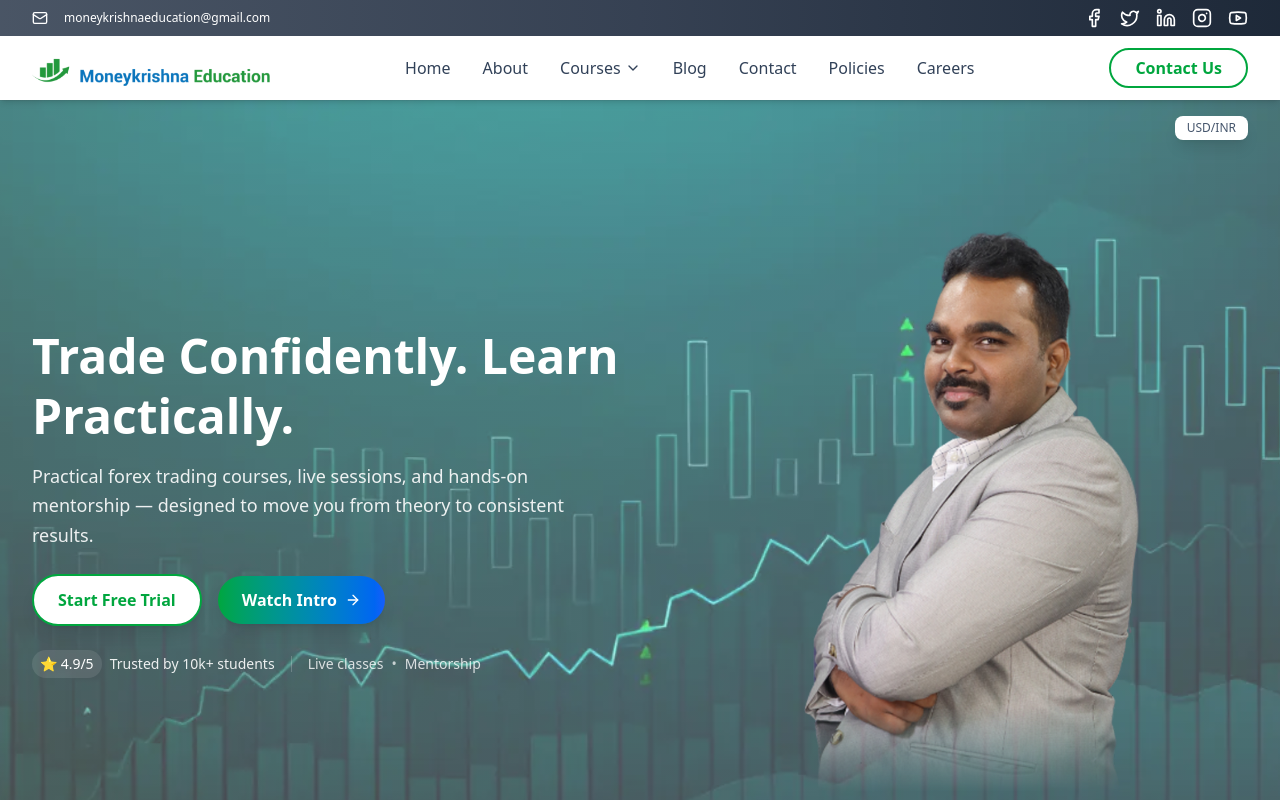
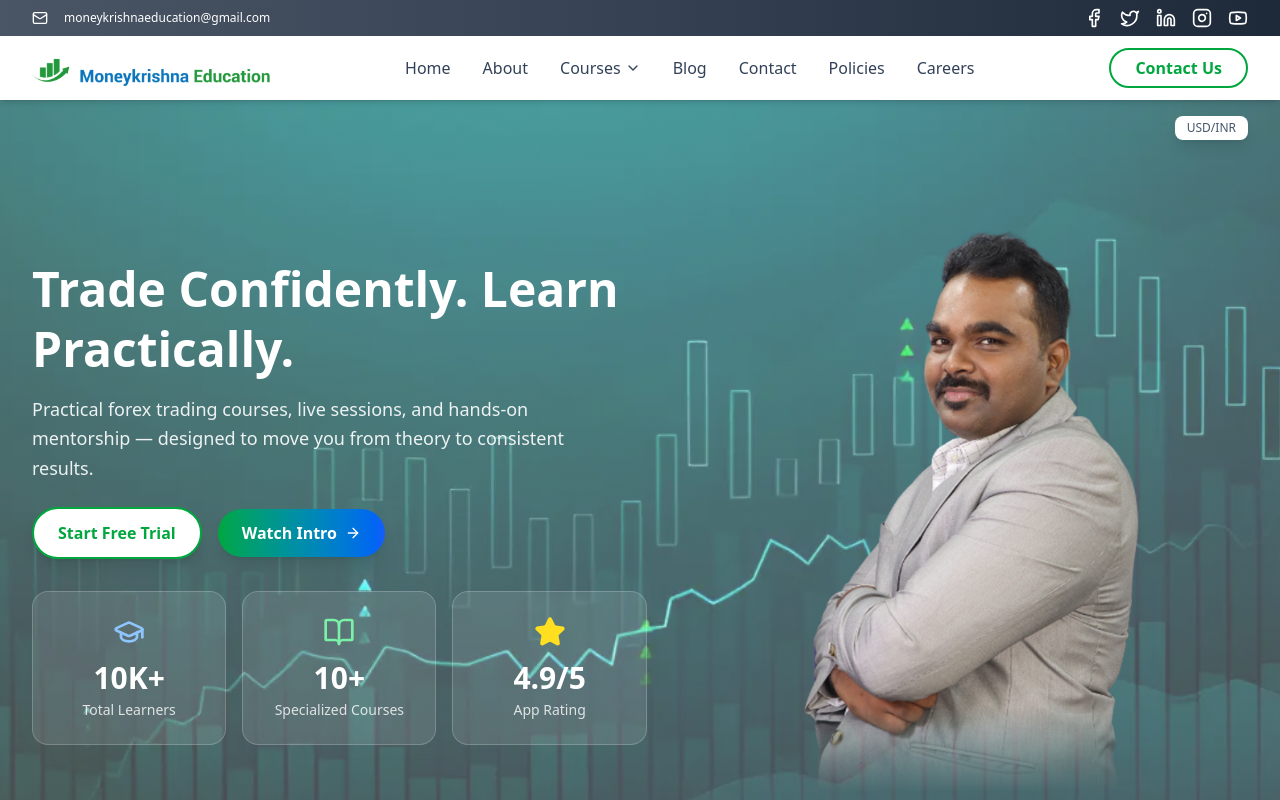
Before and after one commit to Moneykrishnaeducation/MKE, a React (Vite) app: page / in a window 1280 px wide. Shown: the top 800 px of the page. Built offline with nearby package versions, Linux system fonts and the light colour scheme; no server answers.

Commit message:
hero section

```diff
--- a/src/Components/Home.jsx
+++ b/src/Components/Home.jsx
@@ -1,7 +1,7 @@
 import React, { useState, useEffect, useRef } from 'react'
 import { useLocation } from 'react-router-dom'
 import { Link } from 'react-router-dom'
-import { ArrowRight, BookOpen, TrendingUp, Zap, Lightbulb, Users, ChevronLeft, ChevronRight } from 'lucide-react'
+import { ArrowRight, BookOpen, TrendingUp, Zap, Lightbulb, Users, ChevronLeft, ChevronRight, Star, GraduationCap } from 'lucide-react'
 import bgImg from '../assets/bg_img.webp'
 import sirImg from '../assets/sir.png'
 
@@ -363,16 +363,33 @@ useEffect(() => {
                 </a>
               </div>
 
-              <div className="mt-6 flex flex-col sm:flex-row items-center gap-4 text-sm text-white/90">
-                <div className="flex items-center gap-2">
-                  <span className="inline-block bg-white/10 text-white px-2 py-1 rounded-full">⭐ 4.9/5</span>
-                  <span>Trusted by 10k+ students</span>
+              {/* Stats Cards */}
+              <div className="mt-8 grid grid-cols-3 gap-4 w-full max-w-2xl mx-auto md:mx-0">
+                {/* Card 1: Total Learners */}
+                <div className="bg-white/10 backdrop-blur-md rounded-2xl p-6 text-center border border-white/20 hover:border-white/40 transition-all">
+                  <div className="flex justify-center mb-3">
+                    <GraduationCap className="w-8 h-8 text-blue-300" />
+                  </div>
+                  <p className="text-2xl sm:text-3xl font-bold text-white mb-1">10K+</p>
+                  <p className="text-xs sm:text-sm text-white/80">Total Learners</p>
                 </div>
-                <div className="hidden sm:block border-l border-white/20 h-4"></div>
-                <div className="flex items-center gap-2 text-white/80">
-                  <span className="font-medium">Live classes</span>
-                  <span className="text-sm text-white/70">•</span>
-                  <span className="font-medium">Mentorship</span>
+
+                {/* Card 2: Specialized Courses */}
+                <div className="bg-white/10 backdrop-blur-md rounded-2xl p-6 text-center border border-white/20 hover:border-white/40 transition-all">
+                  <div className="flex justify-center mb-3">
+                    <BookOpen className="w-8 h-8 text-green-300" />
+                  </div>
+                  <p className="text-2xl sm:text-3xl font-bold text-white mb-1">10+</p>
+                  <p className="text-xs sm:text-sm text-white/80">Specialized Courses</p>
+                </div>
+
+                {/* Card 3: App Rating */}
+                <div className="bg-white/10 backdrop-blur-md rounded-2xl p-6 text-center border border-white/20 hover:border-white/40 transition-all">
+                  <div className="flex justify-center mb-3">
+                    <Star className="w-8 h-8 text-yellow-300 fill-yellow-300" />
+                  </div>
+                  <p className="text-2xl sm:text-3xl font-bold text-white mb-1">4.9/5</p>
+                  <p className="text-xs sm:text-sm text-white/80">App Rating</p>
                 </div>
               </div>
             </div>
```
